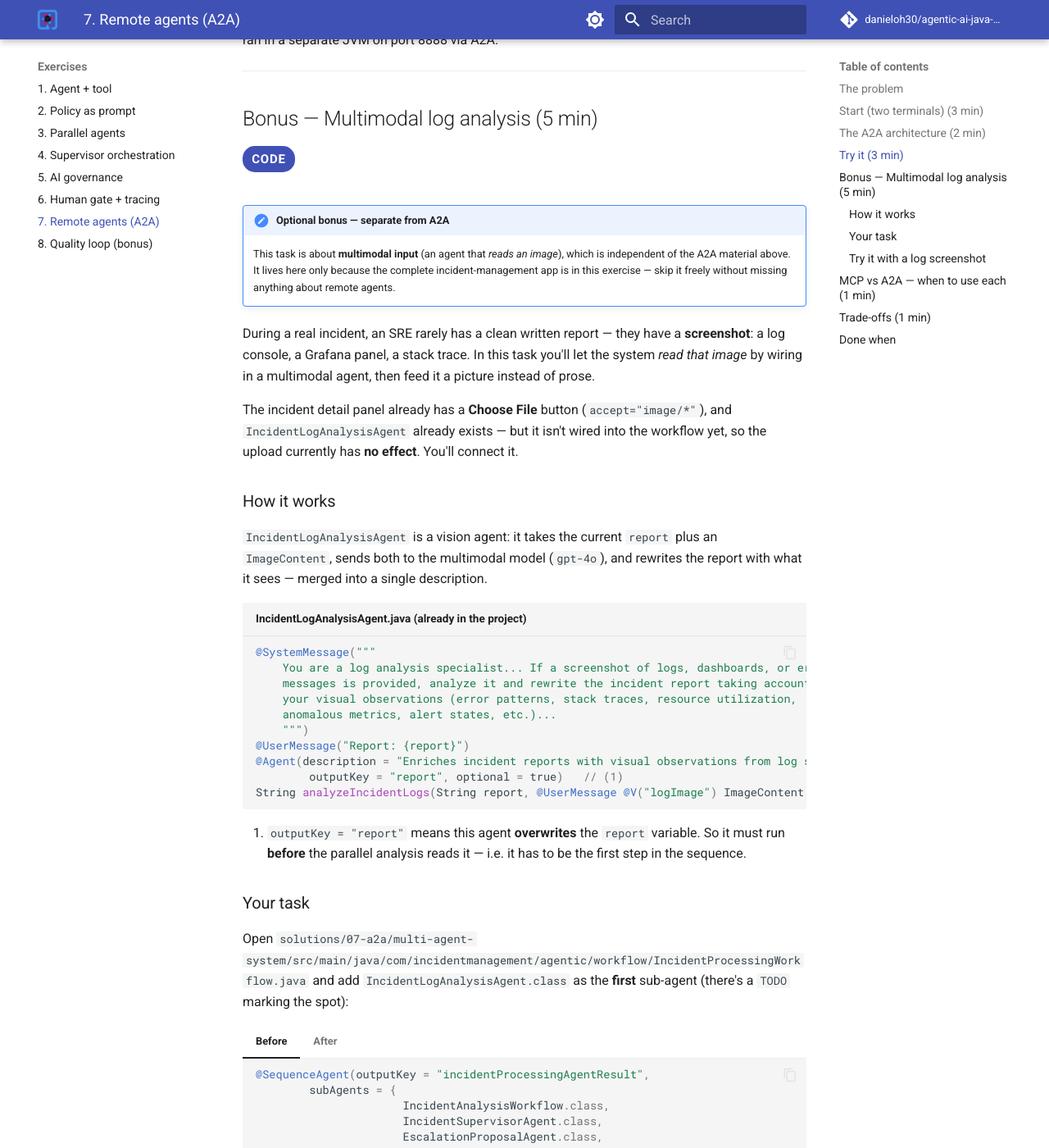
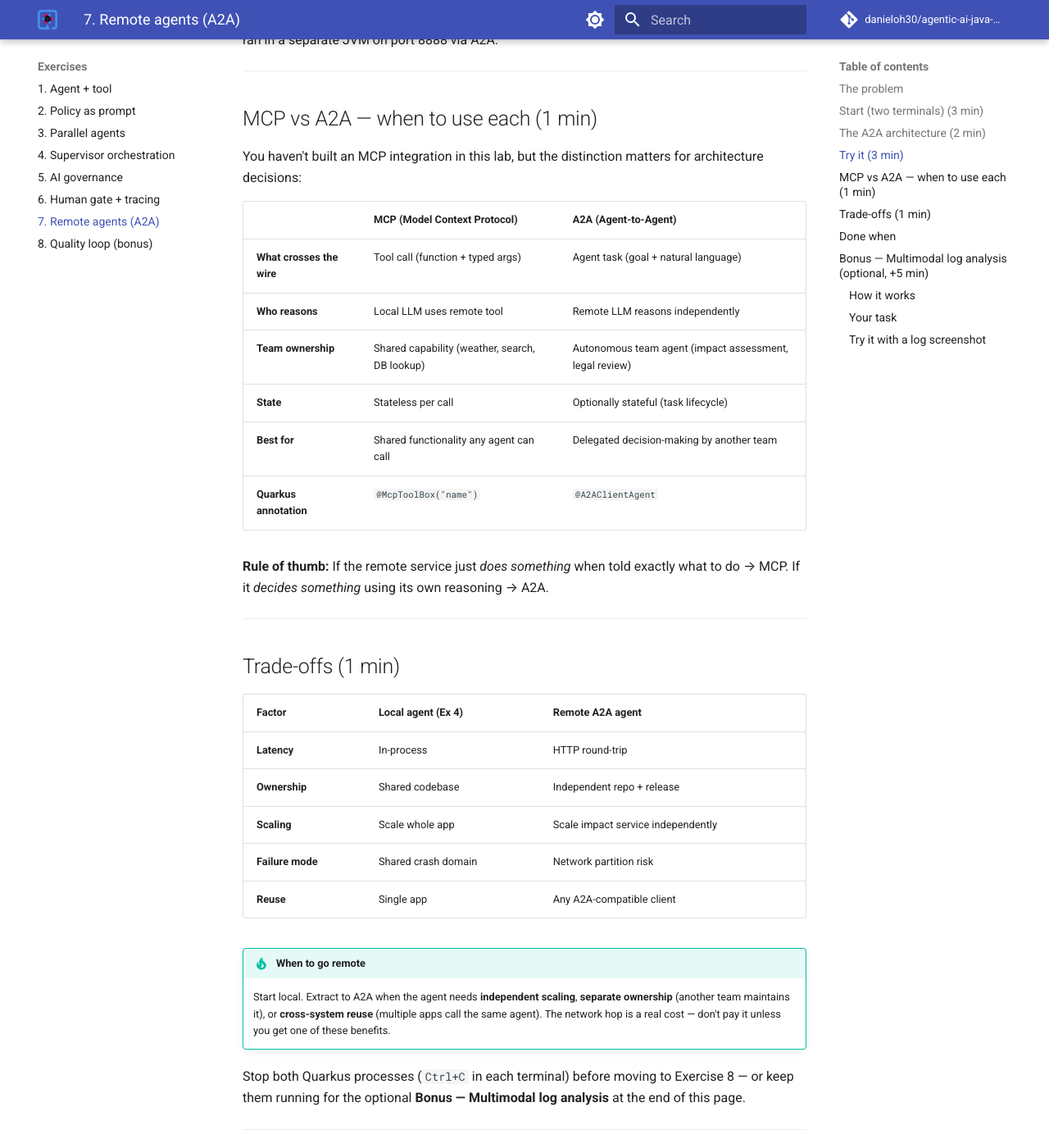
Before and after one commit to danieloh30/agentic-ai-java-workshop, an MkDocs documentation site: the page built from docs/07-a2a/START_HERE.md, in a window 1280 px wide and 1400 px high, scrolled down 4223 px. Shown: the whole window at 82% size. Built offline with MkDocs 1.6.1 and Material for MkDocs 9.7.7, drawn with Linux system fonts in a browser that asks for light colours; comment, search, counter and statistics services are not loaded; some of the changed text lies outside the part shown.

Commit message:
docs(07-a2a): move multimodal bonus to end so it doesn't interrupt the 10-min exercise

```diff
--- a/docs/07-a2a/START_HERE.md
+++ b/docs/07-a2a/START_HERE.md
@@ -157,15 +157,64 @@ The key observation: `impact-agent` appears in the execution tree on port 8080,
 
 ---
 
-## Bonus — Multimodal log analysis (5 min)
+## MCP vs A2A — when to use each (1 min)
+
+You haven't built an MCP integration in this lab, but the distinction matters for architecture decisions:
+
+| | MCP (Model Context Protocol) | A2A (Agent-to-Agent) |
+|--|-----|-----|
+| **What crosses the wire** | Tool call (function + typed args) | Agent task (goal + natural language) |
+| **Who reasons** | Local LLM uses remote tool | Remote LLM reasons independently |
+| **Team ownership** | Shared capability (weather, search, DB lookup) | Autonomous team agent (impact assessment, legal review) |
+| **State** | Stateless per call | Optionally stateful (task lifecycle) |
+| **Best for** | Shared functionality any agent can call | Delegated decision-making by another team |
+| **Quarkus annotation** | `@McpToolBox("name")` | `@A2AClientAgent` |
+
+**Rule of thumb:** If the remote service just *does something* when told exactly what to do → MCP. If it *decides something* using its own reasoning → A2A.
+
+---
+
+## Trade-offs (1 min)
+
+| Factor | Local agent (Ex 4) | Remote A2A agent |
+|--------|-------------|-----------------|
+| **Latency** | In-process | HTTP round-trip |
+| **Ownership** | Shared codebase | Independent repo + release |
+| **Scaling** | Scale whole app | Scale impact service independently |
+| **Failure mode** | Shared crash domain | Network partition risk |
+| **Reuse** | Single app | Any A2A-compatible client |
+
+!!! tip "When to go remote"
+    Start local. Extract to A2A when the agent needs **independent scaling**, **separate ownership** (another team maintains it), or **cross-system reuse** (multiple apps call the same agent). The network hop is a real cost — don't pay it unless you get one of these benefits.
+
+Stop both Quarkus processes (`Ctrl+C` in each terminal) before moving to Exercise 8 — or keep them running for the optional **Bonus — Multimodal log analysis** at the end of this page.
+
+---
+
+<div class="done-when" markdown>
+
+## :material-check-circle: Done when
+
+- [ ] A2A: impact assessment ran in `:8888` (confirmed in remote process logs)
+- [ ] AgentCard verified via `curl`
+- [ ] You can contrast MCP vs A2A in one sentence each
+- [ ] You can explain when to keep an agent local vs make it remote
+- [ ] *(Bonus)* `IncidentLogAnalysisAgent` wired in, and an uploaded log screenshot enriched the report
+
+</div>
+
+---
+
+## Bonus — Multimodal log analysis (optional, +5 min)
 
 <span class="badge badge--code-along">Code</span>
 
 !!! note "Optional bonus — separate from A2A"
     This task is about **multimodal input** (an agent that *reads an image*), which is
-    independent of the A2A material above. It lives here only because the complete
-    incident-management app is in this exercise — skip it freely without missing
-    anything about remote agents.
+    independent of the A2A material above and adds ~5 min beyond the 10-min exercise.
+    It lives here only because the complete incident-management app is in this exercise —
+    skip it freely without missing anything about remote agents. You'll need **both**
+    Quarkus processes still running (or restart them).
 
 During a real incident, an SRE rarely has a clean written report — they have a **screenshot**: a log console, a Grafana panel, a stack trace. In this task you'll let the system *read that image* by wiring in a multimodal agent, then feed it a picture instead of prose.
 
@@ -244,50 +293,4 @@ A ready-made sample screenshot ships with the project — a mock observability c
 !!! warning "Vision needs a multimodal model"
     This works because `application.properties` uses `gpt-4o`. A text-only model would reject the `ImageContent`. `IncidentLogAnalysisAgent` is `optional = true`, so if no image is uploaded it returns the report unchanged and the workflow proceeds normally.
 
----
-
-## MCP vs A2A — when to use each (1 min)
-
-You haven't built an MCP integration in this lab, but the distinction matters for architecture decisions:
-
-| | MCP (Model Context Protocol) | A2A (Agent-to-Agent) |
-|--|-----|-----|
-| **What crosses the wire** | Tool call (function + typed args) | Agent task (goal + natural language) |
-| **Who reasons** | Local LLM uses remote tool | Remote LLM reasons independently |
-| **Team ownership** | Shared capability (weather, search, DB lookup) | Autonomous team agent (impact assessment, legal review) |
-| **State** | Stateless per call | Optionally stateful (task lifecycle) |
-| **Best for** | Shared functionality any agent can call | Delegated decision-making by another team |
-| **Quarkus annotation** | `@McpToolBox("name")` | `@A2AClientAgent` |
-
-**Rule of thumb:** If the remote service just *does something* when told exactly what to do → MCP. If it *decides something* using its own reasoning → A2A.
-
----
-
-## Trade-offs (1 min)
-
-| Factor | Local agent (Ex 4) | Remote A2A agent |
-|--------|-------------|-----------------|
-| **Latency** | In-process | HTTP round-trip |
-| **Ownership** | Shared codebase | Independent repo + release |
-| **Scaling** | Scale whole app | Scale impact service independently |
-| **Failure mode** | Shared crash domain | Network partition risk |
-| **Reuse** | Single app | Any A2A-compatible client |
-
-!!! tip "When to go remote"
-    Start local. Extract to A2A when the agent needs **independent scaling**, **separate ownership** (another team maintains it), or **cross-system reuse** (multiple apps call the same agent). The network hop is a real cost — don't pay it unless you get one of these benefits.
-
-Stop both Quarkus processes (`Ctrl+C` in each terminal) before moving to Exercise 8.
-
----
-
-<div class="done-when" markdown>
-
-## :material-check-circle: Done when
-
-- [ ] A2A: impact assessment ran in `:8888` (confirmed in remote process logs)
-- [ ] AgentCard verified via `curl`
-- [ ] Multimodal: `IncidentLogAnalysisAgent` wired in, and an uploaded log screenshot enriched the report
-- [ ] You can contrast MCP vs A2A in one sentence each
-- [ ] You can explain when to keep an agent local vs make it remote
-
-</div>
+When you're done, stop both Quarkus processes (`Ctrl+C` in each terminal) before moving to Exercise 8.
```
